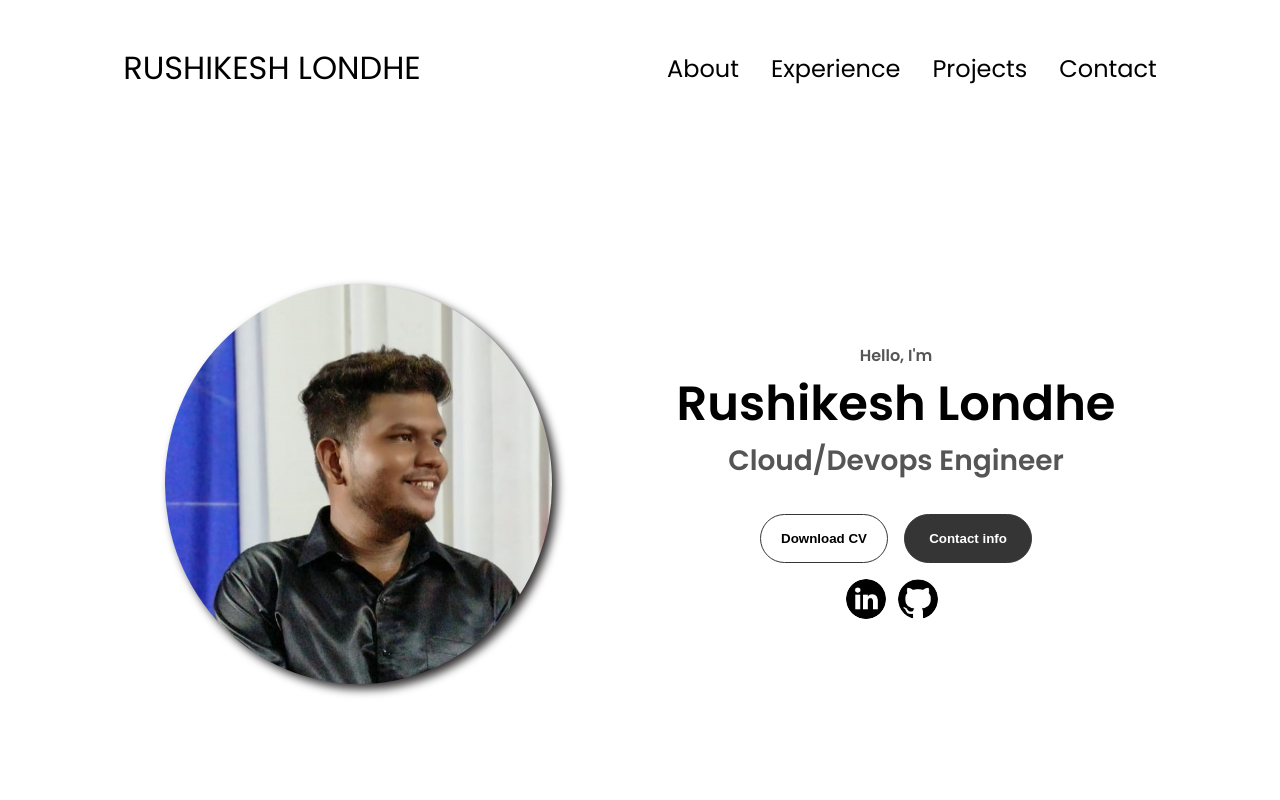
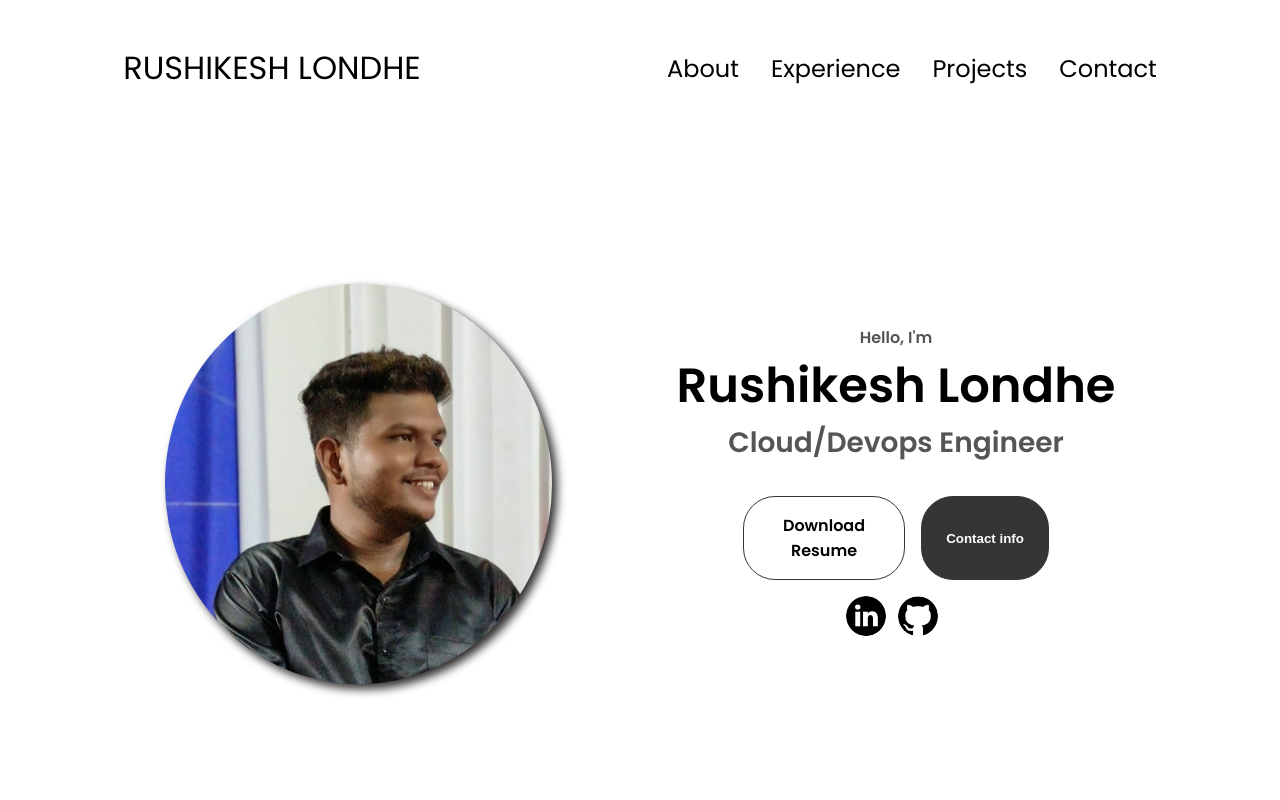
Before and after one commit to Rushikeshgithu/portfolio-, a plain HTML site: page portfolio/index.html in a window 1280 px wide. Shown: the top 800 px of the page. Drawn offline with Linux system fonts and the light colour scheme; a script that the page names is missing.

Commit message:
Update index.html

```diff
--- a/portfolio/index.html
+++ b/portfolio/index.html
@@ -51,9 +51,10 @@
       <h1 class="title">Rushikesh Londhe</h1>
       <p class="section__text__p2">Cloud/Devops Engineer</p>
       <div class="btn-container">
-        <button class="btn btn-color-2" onclick="window.open('portfolio/RUSHIKESH-LONDHE-CV (1).pdf')">
-          Download CV
-        </button>
+        <a href="portfolio/assets/RUSHIKESH-LONDHE-Resume2.pdf" download class="btn btn-color-2">
+  Download Resume
+</a>
+     </button>
         <button class="btn btn-color-1" onclick="location.href='./#contact'">
           Contact info
         </button>
```
